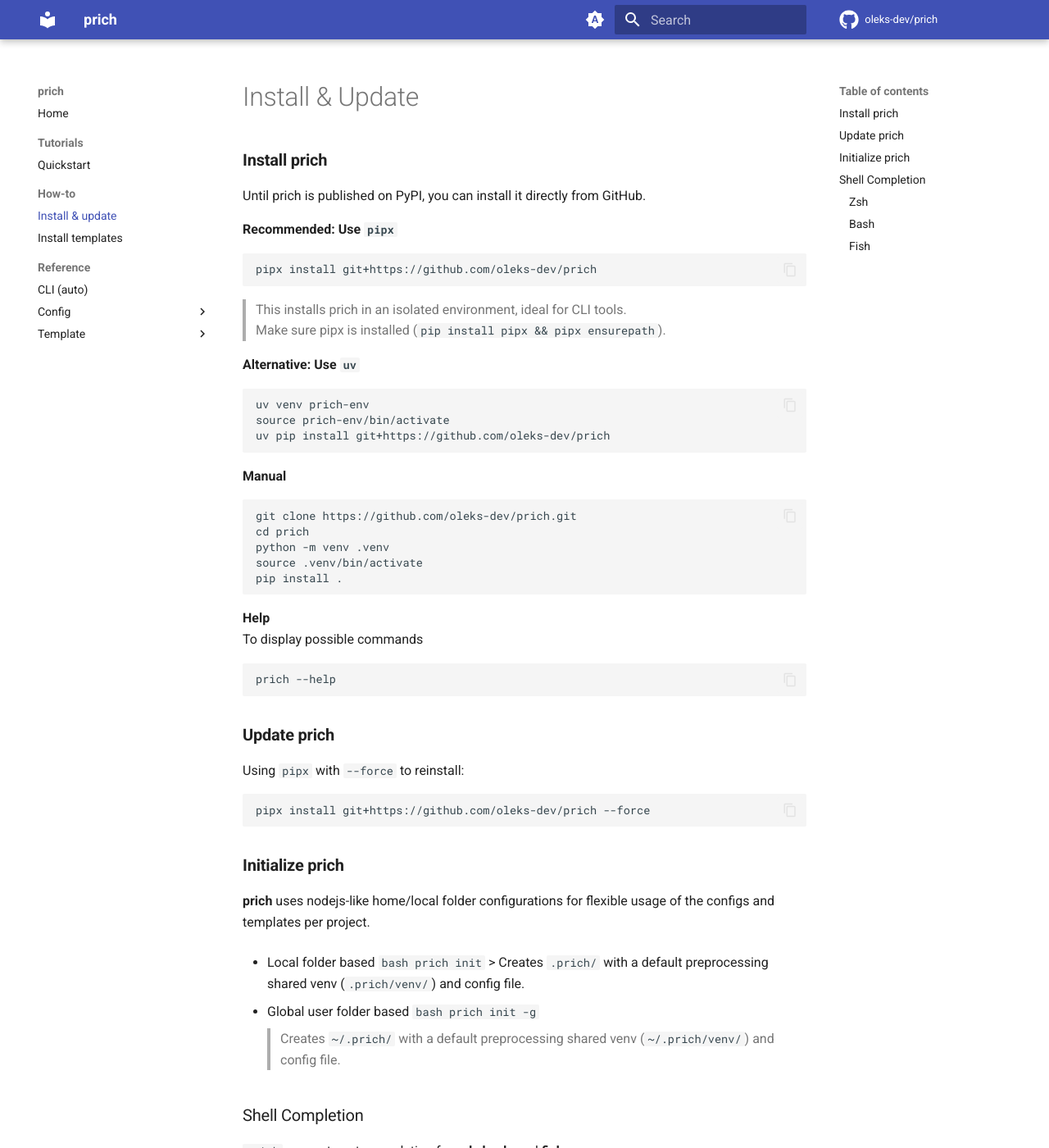
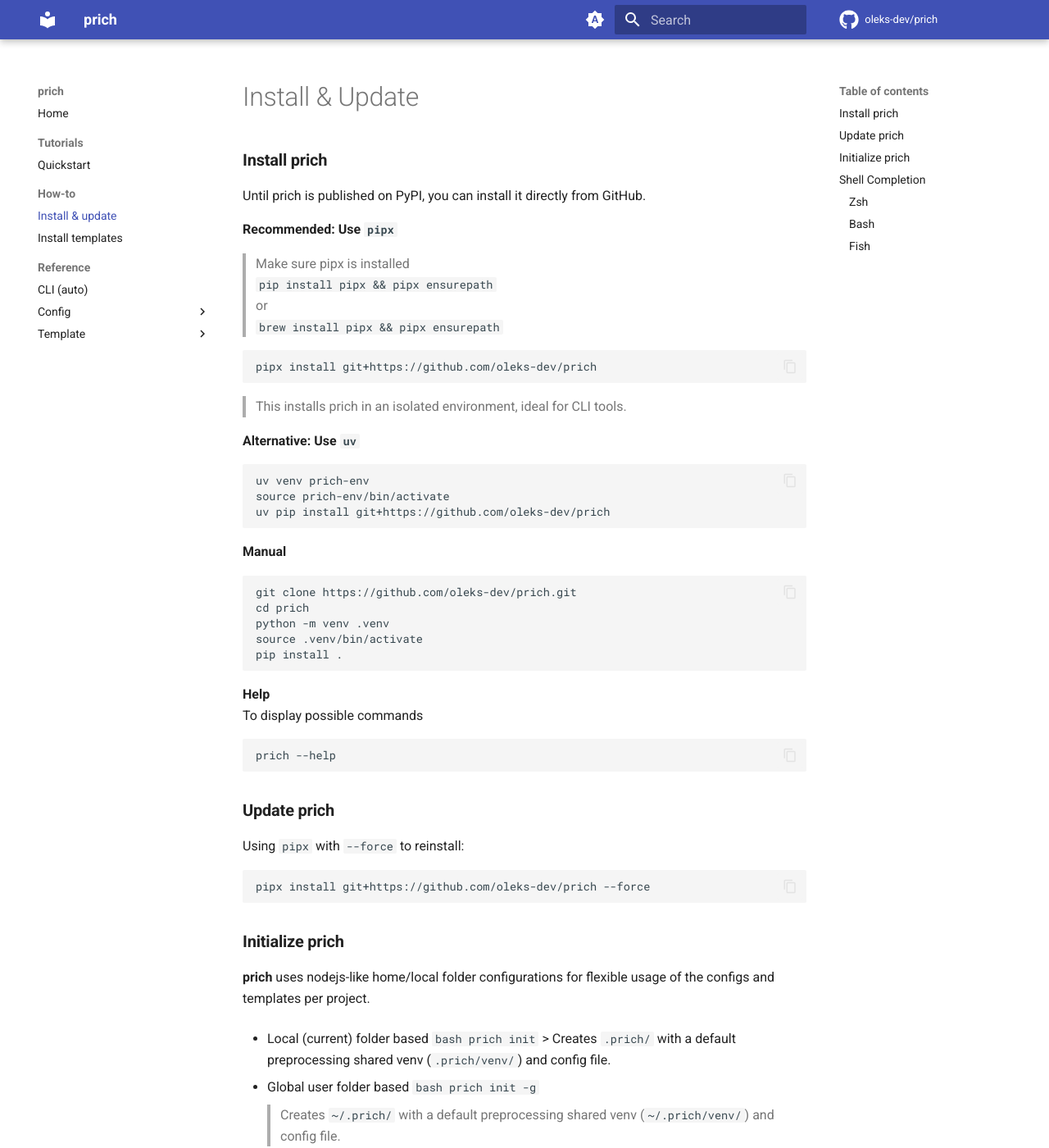
Before and after one commit to oleks-dev/prich, an MkDocs documentation site: the page built from docs/how-to/install.md, in a window 1280 px wide and 1400 px high. Shown: the whole window at 82% size. Built offline with MkDocs 1.6.1 and Material for MkDocs 9.7.7, drawn with Linux system fonts in a browser that asks for light colours; comment, search, counter and statistics services are not loaded.

Commit message:
doc updates

````diff
--- a/docs/how-to/install.md
+++ b/docs/how-to/install.md
@@ -4,12 +4,15 @@
 Until prich is published on PyPI, you can install it directly from GitHub.
 
 **Recommended: Use `pipx`**
+> Make sure pipx is installed
+> `pip install pipx && pipx ensurepath`
+> or
+> `brew install pipx && pipx ensurepath`
+
 ```bash
 pipx install git+https://github.com/oleks-dev/prich
 ```
-
 > This installs prich in an isolated environment, ideal for CLI tools.
-> Make sure pipx is installed (`pip install pipx && pipx ensurepath`).
 
 **Alternative: Use `uv`**
 ```bash
@@ -44,7 +47,7 @@ pipx install git+https://github.com/oleks-dev/prich --force
 ### **Initialize prich**
 **prich** uses nodejs-like home/local folder configurations for flexible usage of the configs and templates per project.
 
-   - Local folder based
+   - Local (current) folder based
        ```bash
        prich init
        ```
````
Also changed, not shown: docs/how-to/install-templates.md (+7 -0 lines), docs/reference/template/steps.md (+2 -2 lines).
